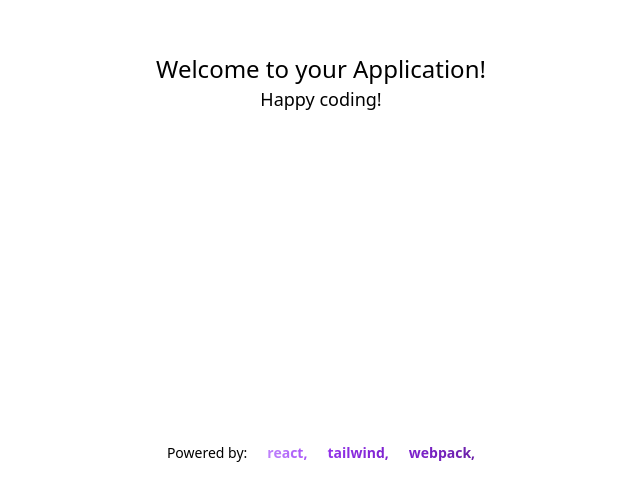
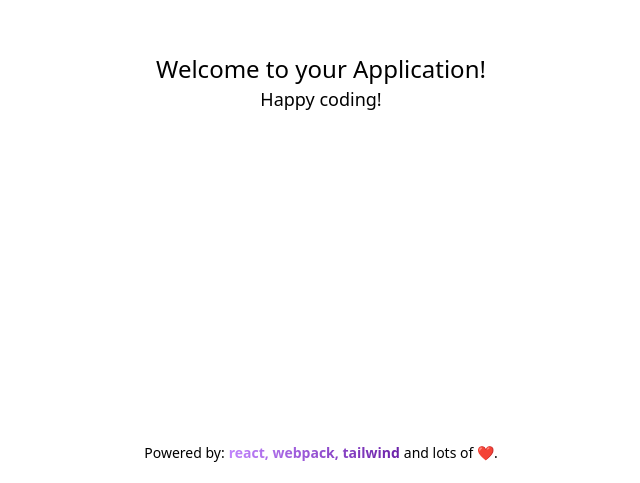
Before and after one commit to rebecca-davies/react, a React app: page / in a window 1280 px wide. Shown: the part 317-800 px from the top of the page, without its empty margins (319-959 px from the left). Built offline with nearby package versions, Linux system fonts and the light colour scheme.

Commit message:
Fixed up landing page

```diff
--- a/src/pages/App.js
+++ b/src/pages/App.js
@@ -8,17 +8,12 @@ class App extends Component {
           <h1 className="text-2xl">Welcome to your Application!</h1>
           <p className="text-lg font-thin">Happy coding!</p>
         </div>
-        <div className="absolute bottom-0 flex gap-5 mx-auto min-w-full justify-center p-5">
-          <p className="text-sm">Powered by:</p>
-          <p className="text-sm font-bold text-transparent bg-clip-text bg-gradient-to-r from-purple-400 to-purple-500">
-            react,
+        <div className="absolute bottom-0 flex gap-1 mx-auto min-w-full justify-center p-5 text-sm">
+          <p>Powered by:</p>
+          <p className="font-bold text-transparent bg-clip-text bg-gradient-to-r from-purple-400 to-purple-800">
+            react, webpack, tailwind
           </p>
-          <p className="text-sm font-bold text-transparent bg-clip-text bg-gradient-to-r from-purple-600 to-purple-700">
-            tailwind,
-          </p>
-          <p className="text-sm font-bold text-transparent bg-clip-text bg-gradient-to-r from-purple-700 to-purple-800">
-            webpack,
-          </p>
+          <p>and lots of ❤️.</p>
         </div>
       </div>
     );
```
